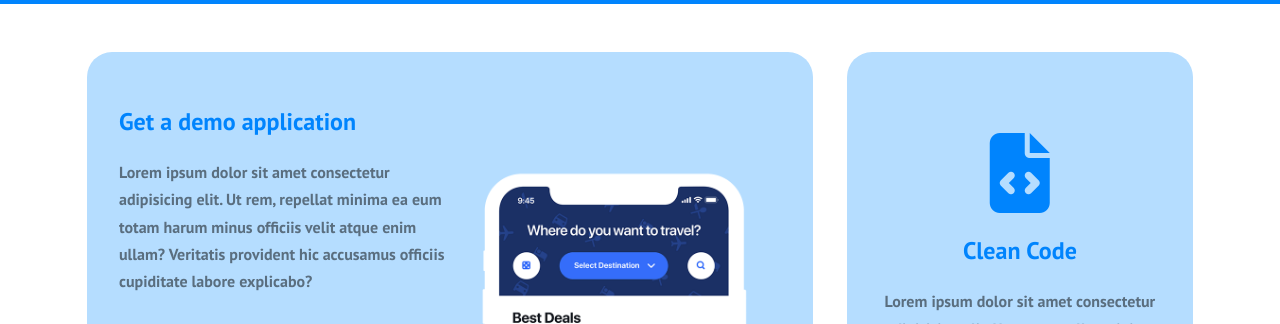
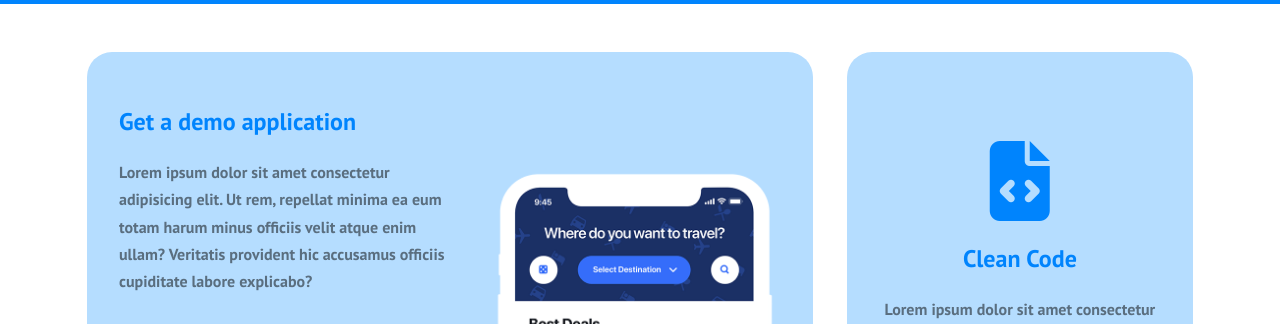
Before and after one commit to cibs84/htmlcss-responsive-layout, a plain HTML site: page index.html in a window 1280 px wide. Shown: the part 76-400 px from the top of the page. Drawn offline with Linux system fonts and the light colour scheme.

Commit message:
SECTION Features img width improved 2

```diff
--- a/css/style.css
+++ b/css/style.css
@@ -512,6 +512,7 @@ footer .container div:last-child a:last-child {
 
     #features .col:first-child .card.flex-container {
         justify-content: flex-start;
+        padding-right: 2rem;
     }
 
     #features .col .card.flex-container img {
@@ -649,11 +650,14 @@ footer .container div:last-child a:last-child {
         width: 50%;
     }
     #features .col .card {
-
         align-content: center;
     }
     #features .col .card.flex-container img {
         margin-top: 5rem;
+    }
+
+    #features .col:first-child .card.flex-container {
+        padding-right: 0.3rem;
     }
 
     /* SECTION - Assets */
```
